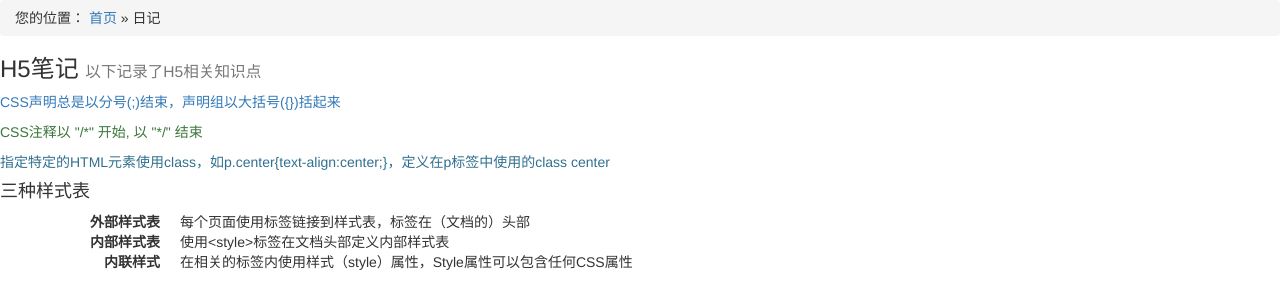
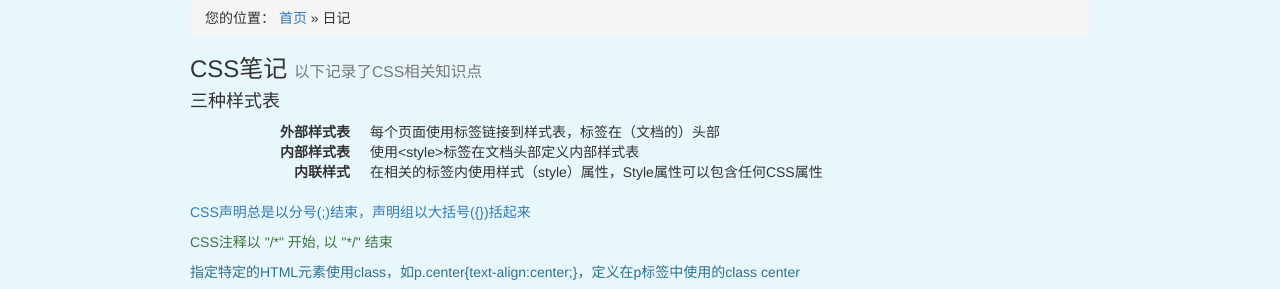
Before and after one commit to crazybaobao/Python, a Django app: page /list-6.html in a window 1280 px wide. Shown: the top 289 px of the page. Run offline with Django 3.2, Linux system fonts and the light colour scheme; some libraries are stand-ins or nearby versions.

Commit message:
统一首页、运维页、日记页、关于博主的样式

```diff
--- a/templates/list-6.html
+++ b/templates/list-6.html
@@ -1,4 +1,5 @@
 <!DOCTYPE html>
+<html lang="zh">
 <head>
     <title>日记</title>
     <meta name="viewport" content="width=device-width, initial-scale=1">
@@ -16,6 +17,14 @@
             background: url("/static/images/green_bubbles.jpg");
             background-repeat: no-repeat;
         }
+
+        body {
+            background: #E8F7FC;
+            margin: 0 auto;
+            width: 900px;
+            vertical-align: middle;
+        }
+
     </style>
 </head>
 
@@ -23,13 +32,9 @@
 <div class="breadcrumb">您的位置： <a itemprop="breadcrumb" href="/">首页</a> » <span class="current">日记</span>
 </div>
 
-<h3>H5笔记
-    <small>以下记录了H5相关知识点</small>
+<h3>CSS笔记
+    <small>以下记录了CSS相关知识点</small>
 </h3>
-
-<p class="text-primary">CSS声明总是以分号(;)结束，声明组以大括号({})括起来</p>
-<p class="text-success">CSS注释以 "/*" 开始, 以 "*/" 结束</p>
-<p class="text-info">指定特定的HTML元素使用class，如p.center{text-align:center;}，定义在p标签中使用的class center</p>
 
 <h4>三种样式表</h4>
 <dl class="dl-horizontal">
@@ -40,8 +45,24 @@
     <dt>内联样式</dt>
     <dd>在相关的标签内使用样式（style）属性，Style属性可以包含任何CSS属性</dd>
 </dl>
-</body></html>
 
+<p class="text-primary">CSS声明总是以分号(;)结束，声明组以大括号({})括起来</p>
+<p class="text-success">CSS注释以 "/*" 开始, 以 "*/" 结束</p>
+<p class="text-info">指定特定的HTML元素使用class，如p.center{text-align:center;}，定义在p标签中使用的class center</p>
+<p class="text-primary">如果某些属性在不同的样式表中被同样的选择器定义，那么属性值将从更具体的样式表中被继承过来。</p>
+<p class="text-success">CSS注释以 "/*" 开始, 以 "*/" 结束</p>
+<p class="text-info">指定特定的HTML元素使用class，如p.center{text-align:center;}，定义在p标签中使用的class center</p>
+
+<h4>多重样式优先级</h4>
+<ol>
+    <li>内联样式</li>
+    <li>ID选择器</li>
+    <li>伪类</li>
+    <li>属性选择器</li>
+    <li>类选择器</li>
+    <li>元素(类型)选择器</li>
+    <li>通用选择器（*）</li>
+</ol>
 
 <a href="index.html"><img src="/static/images/4.JPG.jpg" alt="" width="295" height="91"/></a><br/>
 <div style="position:absolute;top:1px;left:1px;height:0px;width:0px;overflow:hidden"><h1><a
```
Also changed, not shown: templates/about.html (+7 -5 lines), templates/html-5.html (+10 -1 lines).
